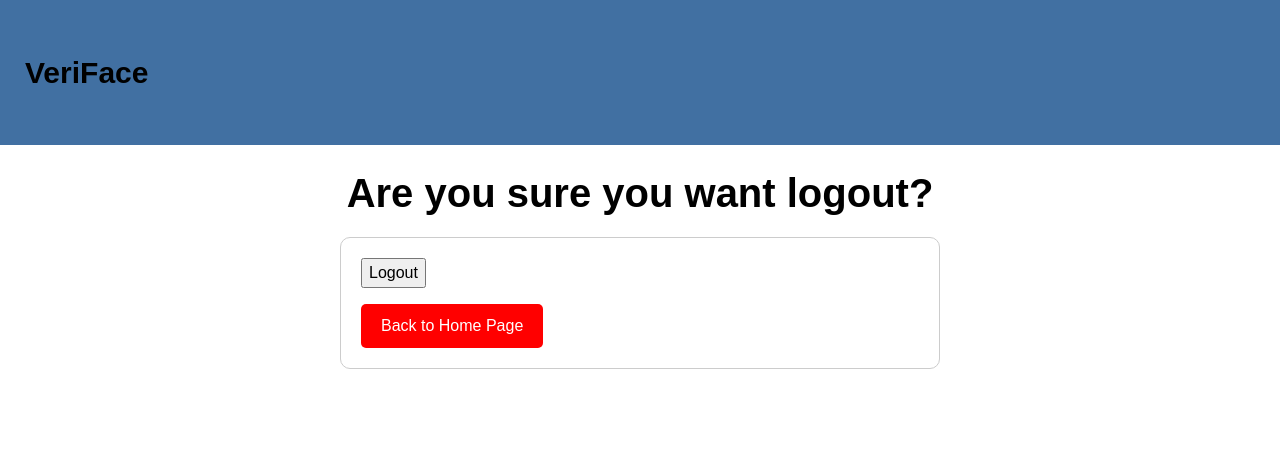
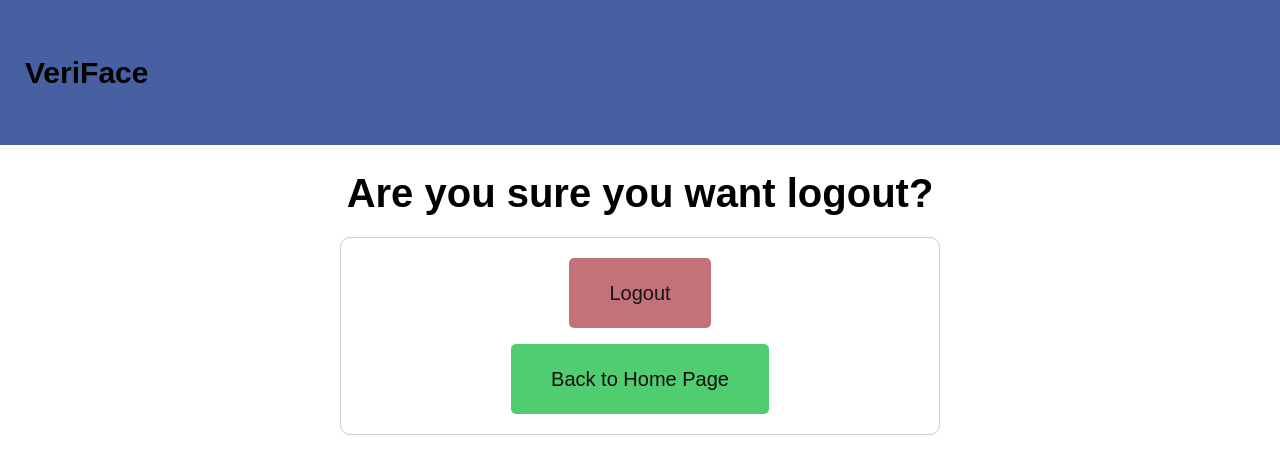
Before and after one commit to YueYingLee/VeriFace, a Flask app: page /logout in a window 1280 px wide. Shown: the top 474 px of the page. Run offline with Flask 3, Linux system fonts and the light colour scheme; a user stored in the database is signed in; some libraries are stand-ins or nearby versions.

Commit message:
modified front end for log out

```diff
--- a/app/static/css/logout.css
+++ b/app/static/css/logout.css
@@ -9,7 +9,7 @@ body {
     margin: 0;
 }
 .navbar {
-  background-color: #4170a2;
+    background-color: #4760A2;  /* 4760A2, 688EBD, 4170a2*/
     text-align: center;
     padding: 50px 0;
     font-size: 30px;
--- a/app/templates/logout.html
+++ b/app/templates/logout.html
@@ -3,11 +3,6 @@
 <head>
     <!-- <link rel="stylesheet" href="{{ url_for('static', filename='css/logout.css') }}"> -->
 </head>
-</style><body> <div class="navbar">
-    <a href="/"class="navbar-link">&nbsp;&nbsp;&nbsp;VeriFace </a> </div>
-    <br><h1>  Are you sure you want logout?</h1>
-    <div class ="container">
-<div class = "text">
 <style>
     h1 {
         text-align: center;
@@ -20,7 +15,7 @@
         margin: 0;
     }
     .navbar {
-          background-color: #4170a2;
+        background-color: #4760A2;  /* 4760A2, 688EBD, 4170a2*/
         text-align: center;
         padding: 50px 0;
         font-size: 30px;
@@ -36,11 +31,13 @@
 
     .container {
         max-width: 600px;
+        width: 100%; /* Ensure it adjusts responsively */
         margin: 20px auto;
         padding: 20px;
         border: 1px solid #cccccc;
         border-radius: 10px;
         align-items: center;
+        text-align: center;
     }
     .form-group {
         margin-bottom: 20px;
@@ -58,16 +55,16 @@
     }
     .btn {
         display: inline-block;
-            padding: 10px 20px;
-            font-size: 16px;
+        padding: 20px 40px; /* Padding for size */
+        font-size: 20px;
         border: none;
         border-radius: 5px;
         background-color: #007bff;
-            color: #ffffff;
+        color: #0d0d0d;
         cursor: pointer;
     }
     .btn:hover {
-            background-color: #0056b3;
+        background-color: #dbe1e8;
     }
     .error {
         color: #ff0000;
@@ -91,11 +88,36 @@
         border-color: #ebccd1;
     }
 
+    /* Submit Button */
+.btn-submit {
+    background-color: rgb(197, 113, 121); /* Blue background */
+    color: rgb(21, 21, 21); /* White text */
+    padding: 20px 40px; /* Padding for size */
+    border: none; /* Remove border */
+    border-radius: 5px; /* Rounded corners */
+    font-size: 20px; /* Font size */
+    cursor: pointer; /* Pointer cursor */
+    text-decoration: none; /* Remove underline */
+    display: inline-block; /* Ensure consistency with <a> styles */
+    transition: background-color 0.3s ease, color 0.3s ease; /* Smooth hover effect */
+}
+
+.btn-submit:hover {
+background-color: rgb(165, 85, 91); /* Darker shade for hover */
+color: rgb(21, 20, 20); /* Keep text white */
+}
+
  </style>
+  <body>
+    <div class="navbar">
+    <a href="/"class="navbar-link">&nbsp;&nbsp;&nbsp;VeriFace </a> </div>
+    <br><h1>  Are you sure you want logout?</h1>
+    <div class ="container">
+<div class = "text">
     <form action="" method="post" novalidate>
         {{form.hidden_tag()}}
-        <p> {{ form.submit() }}</p>
-       <a href="{{url_for('index')}}" class = "btn" style = "background-color: red">Back to Home Page</a>
+        <p> {{ form.submit(class="btn btn-submit") }} </p>
+       <a href="{{url_for('index')}}" class = "btn" style = "background-color: rgb(80, 204, 113)">Back to Home Page</a>
     </form>
 </div>
 
```
Also changed, not shown: app/app.db. Lines whose indentation alone changed are shown as unchanged.
